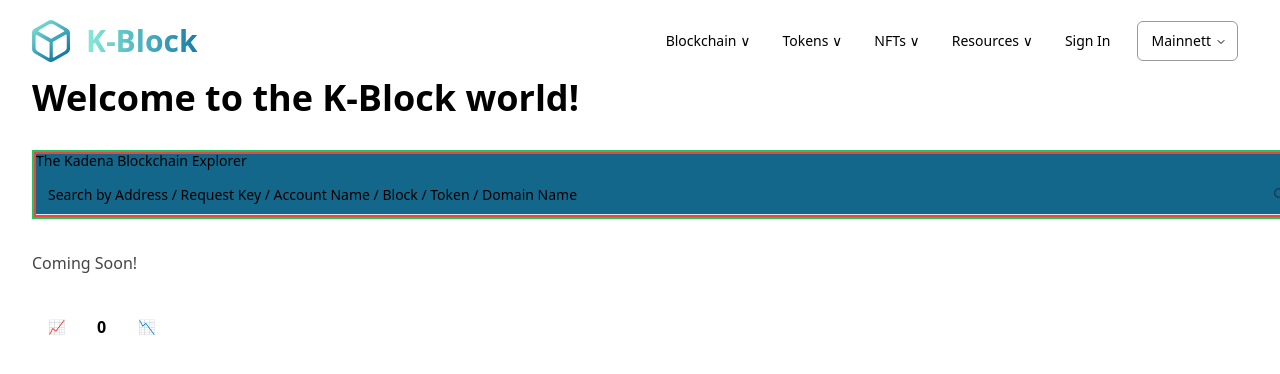
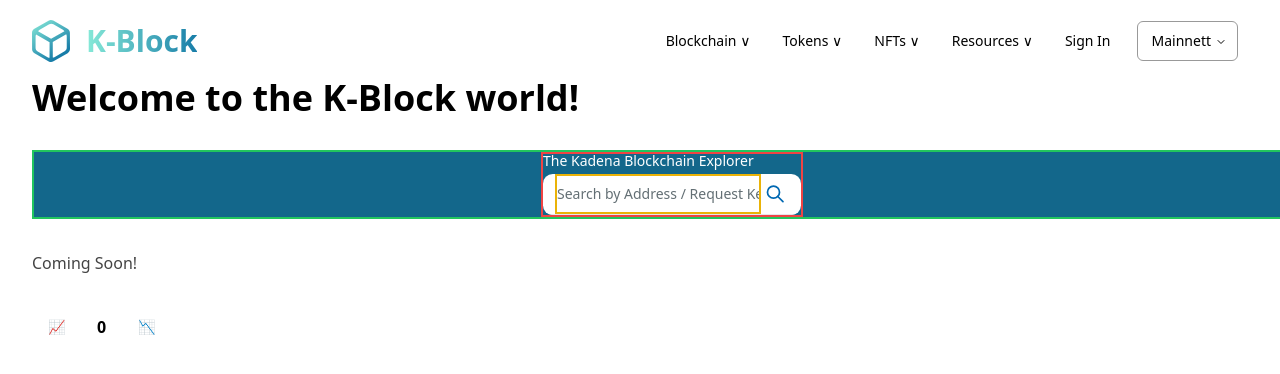
Before and after one commit to techfleetworks/k-block-app, a Next.js app: page / in a window 1280 px wide. Shown: the top 374 px of the page. Built offline with nearby package versions, Linux system fonts and the light colour scheme.

Commit message:
add colors and center

```diff
--- a/src/components/common/searchbar/index.jsx
+++ b/src/components/common/searchbar/index.jsx
@@ -8,10 +8,10 @@ import {
 
 const Searchbar = () => {
     return (
-        <div className="bg-primary-b-500 w-screen border-green-500 border-2">
-            <div className="grid w-full  items-center gap-1.5 border-red-500 border-2">
-                <Label htmlFor="search">The Kadena Blockchain Explorer</Label>
-                <Command id="search">
+        <div className="flex justify-center bg-primary-b-500 w-screen border-green-500 border-2">
+            <div className="grid w-fit items-center gap-1.5 border-red-500 border-2">
+                <Label htmlFor="search" className="text-neutral-n-0">The Kadena Blockchain Explorer</Label>
+                <Command id="search" >
                     <CommandInput placeholder="Search by Address / Request Key / Account Name / Block / Token / Domain Name"  />
                 </Command>
             </div>
--- a/src/components/ui/command.jsx
+++ b/src/components/ui/command.jsx
@@ -11,7 +11,7 @@ const Command = React.forwardRef(({ className, ...props }, ref) => (
   <CommandPrimitive
     ref={ref}
     className={cn(
-      "flex h-full w-full flex-col overflow-hidden rounded-md bg-popover text-popover-foreground",
+      "flex h-full  w-fit rounded-[9.756px] flex-col overflow-hidden bg-neutral-n-0 text-popover-foreground",
       className
     )}
     {...props}
@@ -32,16 +32,27 @@ const CommandDialog = ({ children, ...props }) => {
 }
 
 const CommandInput = React.forwardRef(({ className, ...props }, ref) => (
-  <div className="flex items-center border-b px-3" cmdk-input-wrapper="">
+  <div className="  w-fit  flex items-center border-b px-3" cmdk-input-wrapper="">
     <CommandPrimitive.Input
       ref={ref}
       className={cn(
-        "flex h-10 w-full rounded-md bg-transparent py-3 text-sm outline-none placeholder:text-muted-foreground disabled:cursor-not-allowed disabled:opacity-50",
+        " border-yellow-500 border-2 flex  w-fit rounded-md bg-transparent py-2 text-sm outline-none  placeholder:text-neutral-n-500 disabled:cursor-not-allowed disabled:opacity-50",
         className
       )}
       {...props}
     />
-    <MagnifyingGlassIcon className="mr-2 h-4 w-4 shrink-0 opacity-50" />
+    {/* <MagnifyingGlassIcon className="mr-2 h-4 w-4 shrink-0 opacity-50 text-semantic-b-300" /> */}
+    <svg xmlns="http://www.w3.org/2000/svg" width="28" height="28" viewBox="0 0 28 28" fill="none">
+<g clip-path="url(#clip0_650_8282)">
+<path d="M16.7987 16.5063L21.9572 21.6649" stroke="#0068B2" stroke-width="1.71951" stroke-linecap="round" stroke-linejoin="round"/>
+<circle cx="12.5" cy="12.2073" r="6.01829" stroke="#0068B2" stroke-width="1.71951" stroke-linecap="round" stroke-linejoin="round"/>
+</g>
+<defs>
+<clipPath id="clip0_650_8282">
+<rect width="27.5122" height="27.5122" fill="white" transform="translate(0.463379 0.170898)"/>
+</clipPath>
+</defs>
+</svg>
 
   </div>
 ))
```
